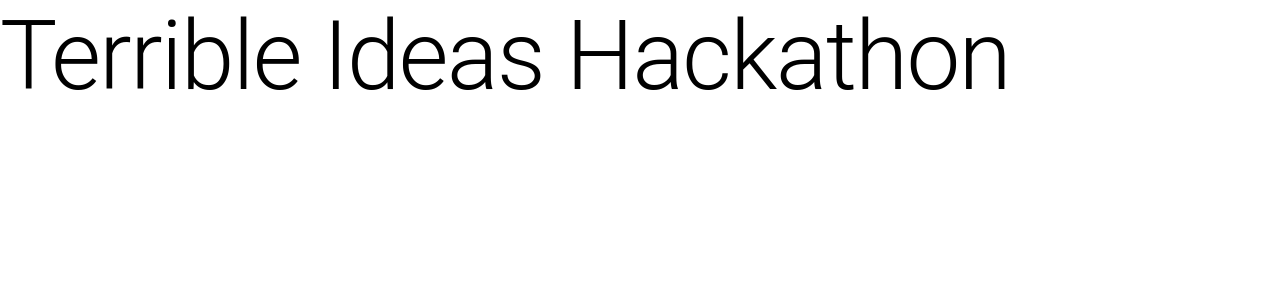
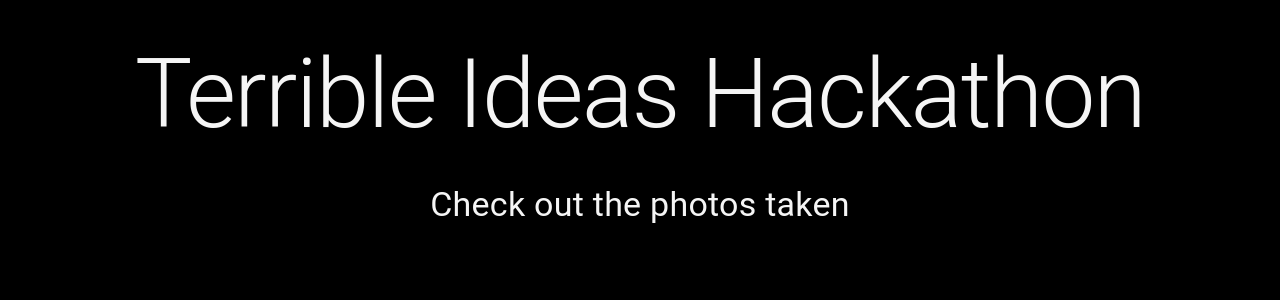
Before and after one commit to PenTest-duck/terrible-ideas-hackathon-2024-blink-camera, a React (Create React App) app in the folder blink-frontend/: page / in a window 1280 px wide. Shown: the top 300 px of the page. Built offline with nearby package versions, Linux system fonts and the light colour scheme.

Commit message:
basic ui

```diff
--- a/blink-frontend/package.json
+++ b/blink-frontend/package.json
@@ -15,6 +15,7 @@
     "@types/react-dom": "^18.0.0",
     "react": "^18.3.1",
     "react-dom": "^18.3.1",
+    "react-material-ui-carousel": "^3.4.2",
     "react-scripts": "5.0.1",
     "typescript": "^4.4.2",
     "web-vitals": "^2.1.0"
--- a/blink-frontend/src/App.tsx
+++ b/blink-frontend/src/App.tsx
@@ -2,14 +2,34 @@ import React from 'react';
 // import logo from './logo.svg';
 import './App.css';
 import { Box, Typography } from '@mui/material';
+import { ThemeProvider, createTheme } from "@mui/material/styles";
+import CssBaseline from "@mui/material/CssBaseline";
+import { grey } from '@mui/material/colors';
+import Carousel from 'react-material-ui-carousel';
 
 function App() {
+  const theme = createTheme({
+    palette: {
+      background: {
+        default: "black"
+      },
+      primary: {
+        main: grey[100],
+      },
+    }
+  });
+
   return (
-    <Box flexDirection="column">
-      <Box width="100%" justifyContent="center" alignItems="center">
-        <Typography variant="h1" gutterBottom>Terrible Ideas Hackathon</Typography>
+    <ThemeProvider theme={theme}>
+      <CssBaseline />
+      <Box width="100%" flexDirection="column" paddingY="3%">
+        <Box width="100%" justifyContent="center" alignItems="center">
+          <Typography variant="h1" gutterBottom align="center" color="primary">Terrible Ideas Hackathon</Typography>
+          <Typography variant="h4" gutterBottom align="center" color="primary">Check out the photos taken</Typography>
+        </Box>
+        <Carousel autoPlay={true}></Carousel>
       </Box>
-    </Box>
+    </ThemeProvider>
   );
 }
 
```
Also changed, not shown: 1 other file (tests, documents, lock files or other folders).
